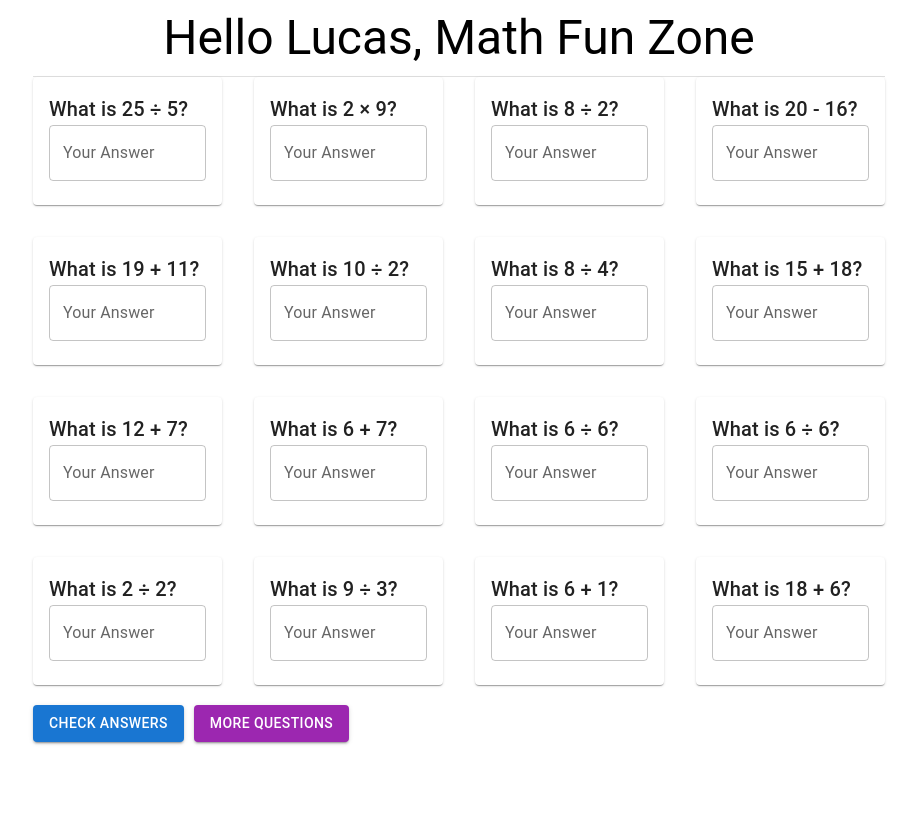
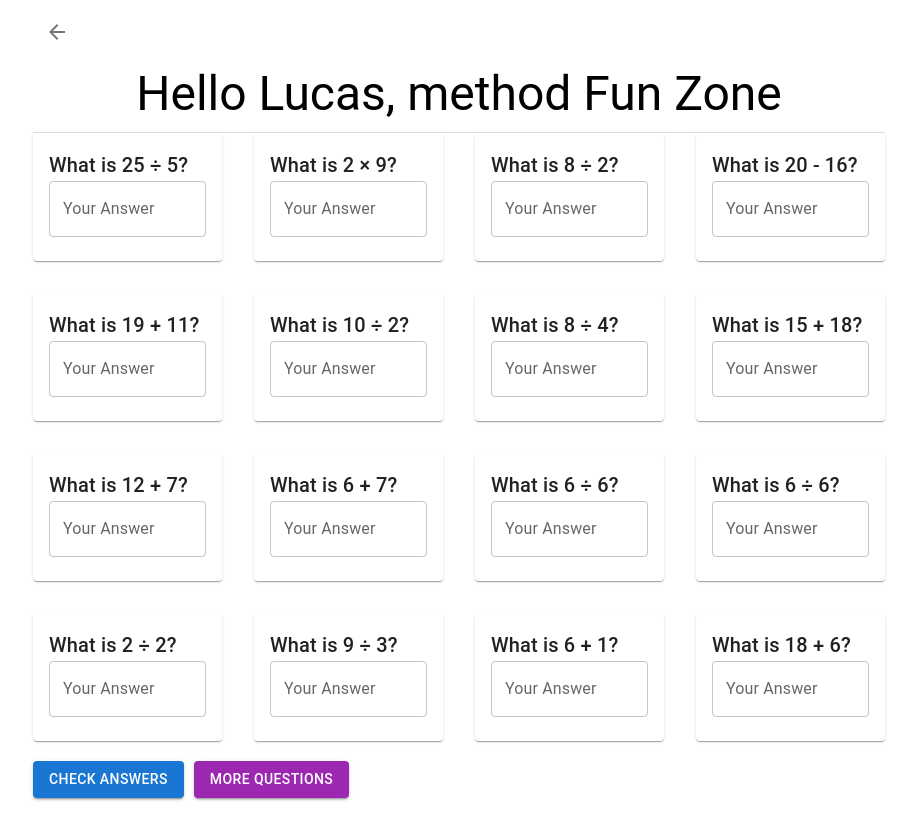
Before and after one commit to xxli807/education-platform, a React (Vite) app: page /math in a window 1280 px wide. Shown: the whole page, without its empty margins (181-1098 px from the left). Built offline with nearby package versions, Linux system fonts and the light colour scheme.

Commit message:
update to latest package versions and wrap with section containerS

```diff
--- a/src/components/MathSection.tsx
+++ b/src/components/MathSection.tsx
@@ -2,14 +2,13 @@ import {
   Button,
   Card,
   CardContent,
-  Container,
-  Divider,
-  Grid,
+  Grid2,
   TextField,
   Typography,
 } from '@mui/material';
-import { useEffect, useState } from 'react';
+import { useCallback, useEffect, useState } from 'react';
 import { Question } from '../types';
+import SectionContainer from './SectionContainer';
 
 function generateMathQuestions(): Question[] {
   const questions: Question[] = [];
@@ -84,35 +83,25 @@ function MathSection() {
     setQuestions(generateMathQuestions());
   }, []);
 
-  const handleAnswerChange = (id: number, value: string) => {
+  const handleAnswerChange = useCallback((id: number, value: string) => {
     setAnswers(prev => ({ ...prev, [id]: value }));
-  };
+  }, []);
 
-  const handleCheckAnswers = () => {
+  const handleCheckAnswers = useCallback(() => {
     setShowAnswers(true);
-  };
+  }, []);
 
-  const handleMoreQuestions = () => {
+  const handleMoreQuestions = useCallback(() => {
     setQuestions(generateMathQuestions());
     setAnswers({});
     setShowAnswers(false);
-  };
+  }, []);
 
   return (
-    <Container
-      maxWidth="md"
-      className="min-h-screen bg-gradient-to-r from-yellow-200 to-orange-200 py-8"
-    >
-      <Typography
-        variant="h3"
-        className="text-center text-red-600 font-bold !mb-[10px] !mt-[10px]"
-      >
-        Hello Lucas, Math Fun Zone
-      </Typography>
-      <Divider />
-      <Grid container spacing={4}>
+    <SectionContainer name="method">
+      <Grid2 container spacing={4}>
         {questions.map(question => (
-          <Grid item xs={12} sm={6} md={3} key={question.id}>
+          <Grid2 size={{ xs: 12, sm: 6, md: 3 }} key={question.id}>
             <Card className="bg-white">
               <CardContent>
                 <Typography variant="h6" className="text-red-600 mb-2">
@@ -147,9 +136,9 @@ function MathSection() {
                 )}
               </CardContent>
             </Card>
-          </Grid>
+          </Grid2>
         ))}
-      </Grid>
+      </Grid2>
       <div className="mt-[20px] mb-[20px]">
         <Button
           variant="contained"
@@ -168,7 +157,7 @@ function MathSection() {
           More Questions
         </Button>
       </div>
-    </Container>
+    </SectionContainer>
   );
 }
 
--- /dev/null
+++ b/src/components/SectionContainer.tsx
@@ -0,0 +1,45 @@
+import ArrowBackIcon from '@mui/icons-material/ArrowBack';
+import { Container, Divider, IconButton, Typography } from '@mui/material';
+import { useCallback } from 'react';
+import { useNavigate } from 'react-router-dom';
+import { supportedSubject } from '../models';
+
+export interface SectionProps {
+  name: supportedSubject;
+  children: React.ReactNode;
+}
+
+function SectionContainer({ name, children }: SectionProps) {
+  const navigate = useNavigate();
+  const handleBackToDashboard = useCallback(() => {
+    navigate('/');
+  }, [navigate]);
+
+  return (
+    <Container
+      maxWidth="md"
+      className="min-h-screen bg-gradient-to-r from-yellow-200 to-orange-200 py-8"
+    >
+      <div className="mb-4">
+        <IconButton
+          onClick={handleBackToDashboard}
+          className="!bg-white !text-red-600 hover:!bg-gray-100"
+          size="large"
+        >
+          <ArrowBackIcon />
+        </IconButton>
+      </div>
+
+      <Typography
+        variant="h3"
+        className="text-center text-red-600 font-bold !mb-[10px] !mt-[10px]"
+      >
+        Hello Lucas, {name} Fun Zone
+      </Typography>
+      <Divider />
+      {children}
+    </Container>
+  );
+}
+
+export default SectionContainer;
--- /dev/null
+++ b/src/models/index.ts
@@ -0,0 +1 @@
+export type supportedSubject = 'english' | 'method' | 'science';
```
Also changed, not shown: package.json (+20 -19 lines), src/App.tsx (+11 -7 lines).
